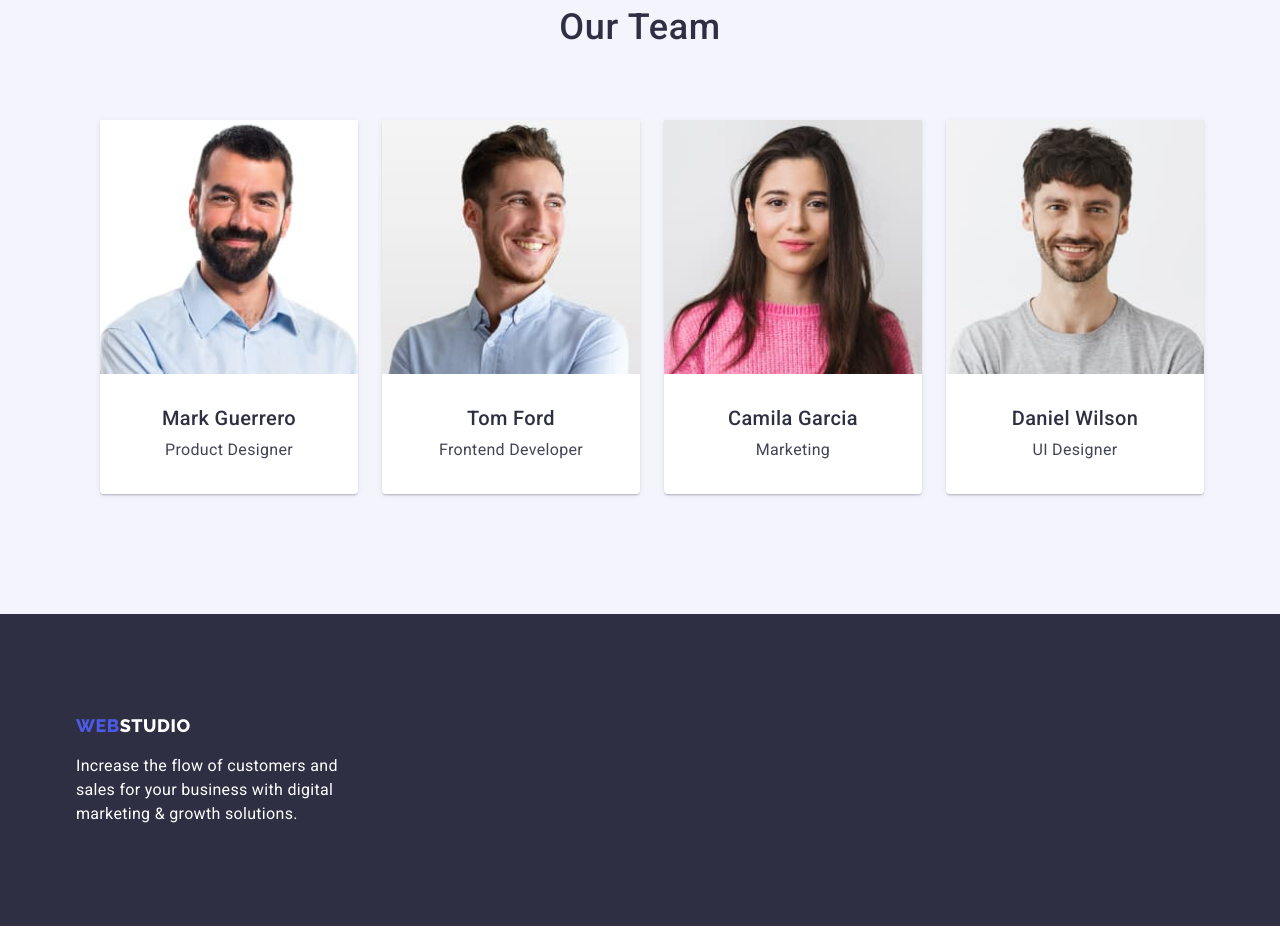
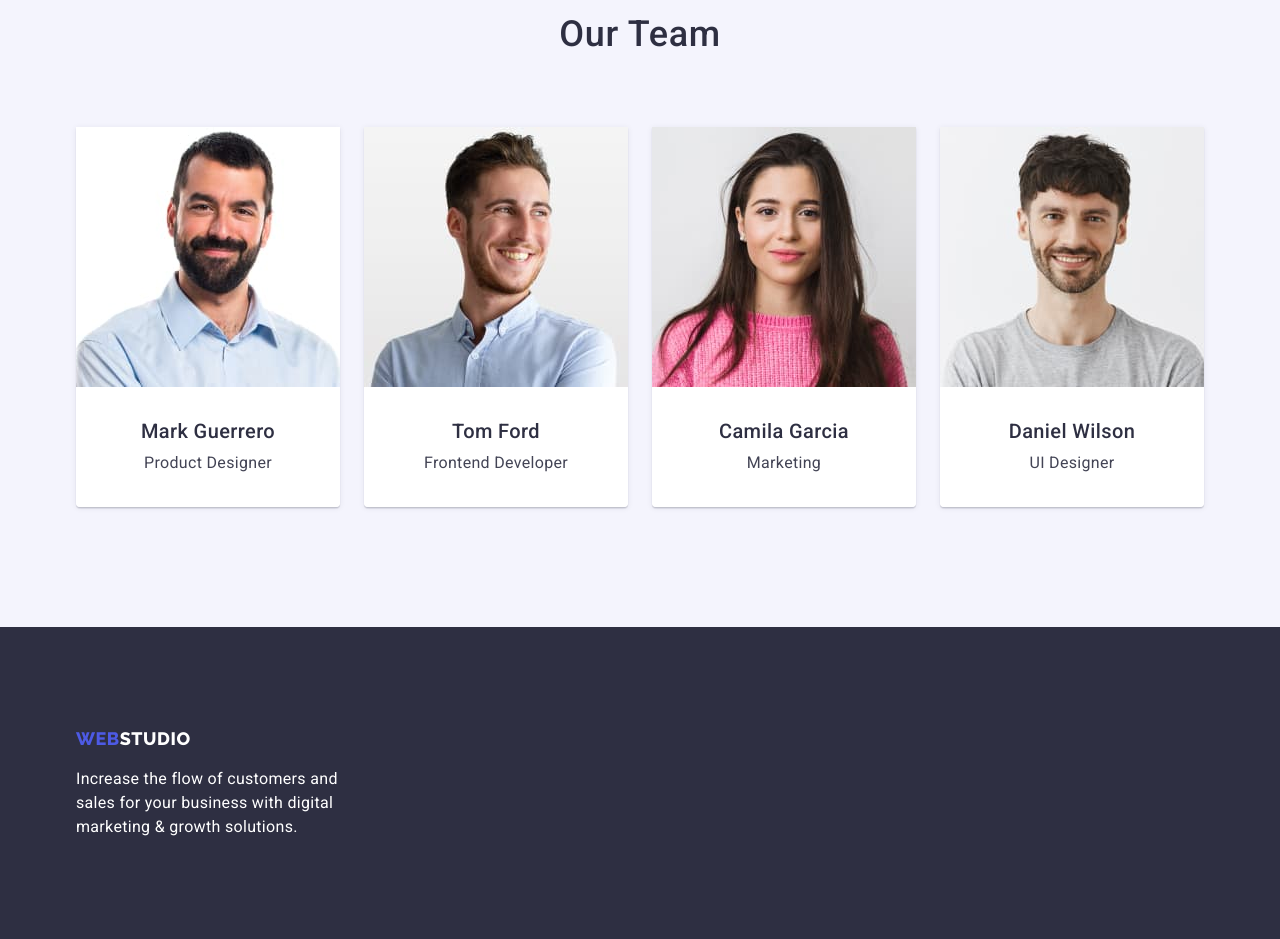
Before and after one commit to svoits/goit-markup-hw-03, a plain HTML site: page index.html in a window 1280 px wide. Shown: the part 1680-2619 px from the top of the page. Drawn offline with nearby package versions, Linux system fonts and the light colour scheme.

Commit message:
edit styles to fix markups

```diff
--- a/css/styles.css
+++ b/css/styles.css
@@ -68,8 +68,8 @@ body {
 }
 
 .container {
-  width: 1152px;
-  padding: 0 12px;
+  width: 1158px;
+  padding: 0 15px;
   margin: 0 auto;
 }
 
@@ -176,8 +176,7 @@ body {
 
 .hero-title {
   width: 492px;
-  padding-bottom: 48px;
-  margin: 0 auto;
+  margin: 0 auto 48px;
 
   color: var(--secondary-text-color);
   font-weight: 500;
@@ -219,7 +218,7 @@ body {
 /* Advantages; What are we doing; Our team - GENERAL */
 
 .section-title {
-  padding-bottom: 72px;
+  margin-bottom: 72px;
 
   color: var(--dark);
   font-weight: 500;
@@ -232,7 +231,7 @@ body {
 
 .advantage,
 .team-name {
-  padding-bottom: 8px;
+  margin-bottom: 8px;
 
   color: var(--dark);
   font-weight: 500;
@@ -260,7 +259,7 @@ body {
 .team .list {
   display: flex;
   flex-wrap: wrap;
-  margin-left: var(-1 * --primary-margin-btwn-items);
+  margin-left: calc(-1 * var(--primary-margin-btwn-items));
 }
 
 .advantages .item {
@@ -368,7 +367,7 @@ body {
 }
 
 .project-title {
-  padding-bottom: 8px;
+  margin-bottom: 8px;
 
   color: var(--dark);
   font-weight: 600;
@@ -394,7 +393,8 @@ body {
 }
 
 .footer .logo {
-  padding-bottom: 16px;
+  margin-bottom: 16px;
+  margin-right: 0;
 }
 
 .footer .logo,
```
